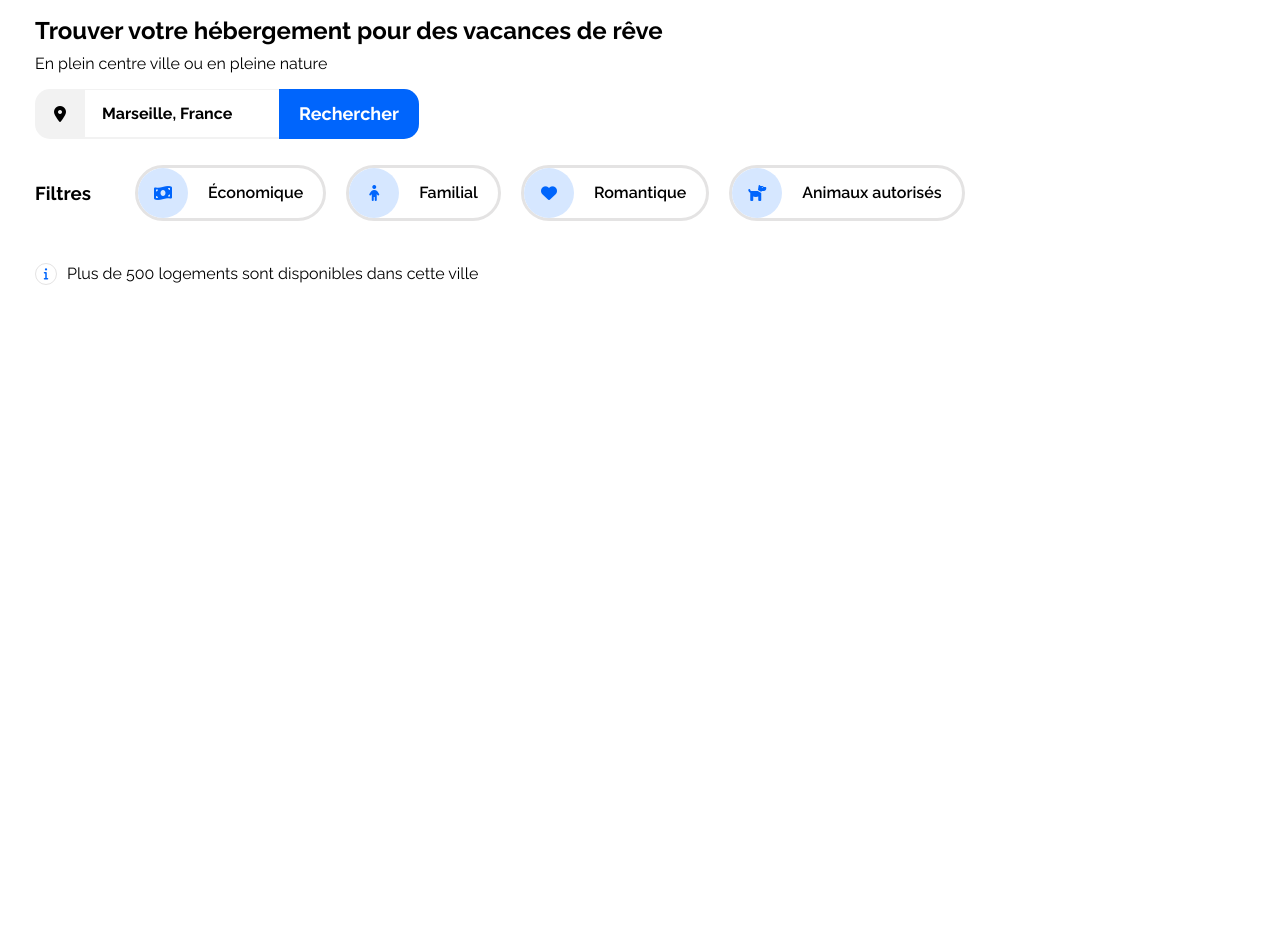
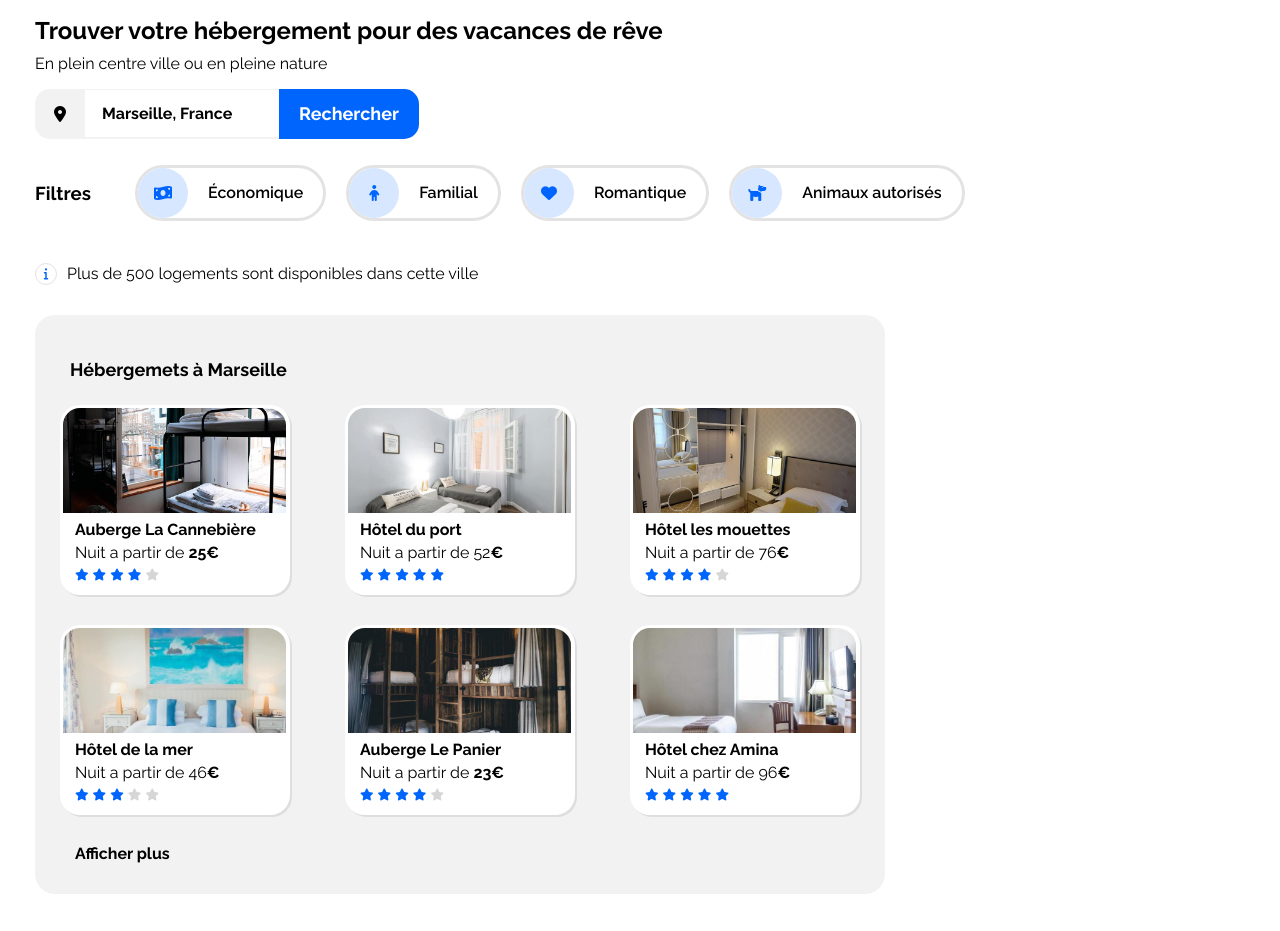
Before and after one commit to Chris99Dev/P2_Booki_CF, a plain HTML site: page index.html in a window 1280 px wide. Shown: the part 103-1034 px from the top of the page. Before the commit the page ends 800 px from the top, so only its background shows below. Drawn offline with Linux system fonts and the light colour scheme.

Commit message:
Block Hebergement
Ending position for Hebergement block
Filling up the card for each Hotel
p, img and ratings

```diff
--- a/CSS/style.css
+++ b/CSS/style.css
@@ -48,7 +48,7 @@ html, body {
     padding: 35px 15px 0 15px;
 }
 
-.nav-link a:hover, a:focus {
+.nav-link a:hover, .nav-link a:focus {
     border-top: solid 4px #0065FC;
     color: #0065FC;
 }
@@ -156,10 +156,13 @@ html, body {
     text-align: center;
     border: 3px solid #e4e3e3;
     border-radius: 50px;
+    width: auto;
  }
 
  .filtre-btn:hover {
     background-color: #d6e7ff;
+    border: 3px solid #d6e7ff;
+    cursor: pointer;
  }
 
  .filtre-btn i {
@@ -204,43 +207,103 @@ html, body {
 
 /* hebergement */
 #principal {
-    margin: 0 35px 0 35px;
+    margin: 30px 35px 0 35px;
     display: flex;
     flex-direction: row;
-    justify-content: space-between;
 }
 
 #hebergements {
     border-radius: 20px;
     background-color: #f2f2f2;
-    width: 65%;
+    width: 850px;
 }
-/*
+
+#hebergements h2 {
+    font-weight: bold;
+    font-size: 18px;
+    padding: 30px 35px 10px 35px;
+}
+
 .heberg-list {
     display: flex;
     flex-direction: row;
     justify-items: center;
-    background-color: blue;
-    width: 60%;
-    height: 500px;
     flex-wrap: wrap;
-    align-content: space-around;
+    align-items: center;
     justify-content: space-evenly;
-    align-items: center;
-    position: relative;
-} */
+    width: 100%;
+    height: auto;
+    gap: 30px;
+}
 
-/* .heberg-marseille {
-    background-color: brown;
-    width: 280px;
-    height: 200px;
-} */
+.card-marseille {
+    background-color: #fff;
+    border-radius: 20px;
+    width: 230px;
+    height: 190px;
+    box-shadow: rgba(0, 0, 0, 0.082) 2px 2px;
+    transition: all 0.3s ease;
+}
 
-#populaires {
+.card-marseille:hover {
+    background-color: #f2f2f2;
+}
+
+.card-marseille img {
+    overflow: auto;
+    width: 97%;
+    height: 55%;
+    object-fit: cover;
+    padding-left: 3px;
+    padding-top: 3px;
+    border-radius: 20px 20px 0 0;
+}
+
+.card-pres {
+    width: 100%;
+    height: 100%;
+}
+
+.card-pres h4 {
+    margin: 4px 0 2px 15px;
+}
+
+.card-pres p {
+    margin: 4px 0 2px 15px;
+}
+
+.card-pres span {
+    font-weight: bold;
+}
+
+.rating {
+    width: 100%;
+    margin: 4px 0 2px 15px;
+}
+
+.rateup {
+    color: #0065FC;
+}
+
+.ratedown {
+    color: #d6d6d6;
+}
+
+.more {
+    margin: 30px 0 30px 40px;
+}
+
+.more a{
+    text-decoration: none;
+    color: #000;
+    font-weight: bold;
+}
+
+/* #populaires {
     background-color: #f2f2f2;
     border-radius: 20px;
     width: 30%;
-}
+} */
 
 /*
 
--- a/index.html
+++ b/index.html
@@ -69,44 +69,108 @@
                 <span>Plus de 500 logements sont disponibles dans cette ville</span>
             </div>
         </div>
-        <!--
+
         <section id="principal">
             <div id="hebergements">
-                <h2>Hébergemets a Marseille</h2>
+                <h2>Hébergemets à Marseille</h2>
                 <div class="heberg-list">
-                    <div class="heberg-marseille">
-                        <div class="heberg-pres">
-
+                    <div class="card-marseille">
+                        <img src="./assets/hebergements/4_small/marcus-loke-WQJvWU_HZFo-unsplash.jpg"
+                            alt="Photo Auberge La Cannebière">
+                        <div class="card-pres">
+                            <h4>Auberge La Cannebière</h4>
+                            <p>Nuit a partir de <span>25€</span></p>
+                            <div class="rating">
+                                <i class="fas fa-star fa-xs rateup"></i>
+                                <i class="fas fa-star fa-xs rateup"></i>
+                                <i class="fas fa-star fa-xs rateup"></i>
+                                <i class="fas fa-star fa-xs rateup"></i>
+                                <i class="fas fa-star fa-xs ratedown"></i>
+                            </div>
                         </div>
                     </div>
-                    <div class="heberg-marseille">
-                        <div class="heberg-pres">
-
+                    <div class="card-marseille">
+                        <img src="./assets/hebergements/4_small/fred-kleber-gTbaxaVLvsg-unsplash.jpg"
+                            alt="Photo Hôtel du port">
+                        <div class="card-pres">
+                            <h4>Hôtel du port</h4>
+                            <p>Nuit a partir de 52<span>€</span></p>
+                            <div class="rating">
+                                <i class="fas fa-star fa-xs rateup"></i>
+                                <i class="fas fa-star fa-xs rateup"></i>
+                                <i class="fas fa-star fa-xs rateup"></i>
+                                <i class="fas fa-star fa-xs rateup"></i>
+                                <i class="fas fa-star fa-xs rateup"></i>
+                            </div>
                         </div>
                     </div>
-                    <div class="heberg-marseille">
-                        <div class="heberg-pres">
-
+                    <div class="card-marseille">
+                        <img src="./assets/hebergements/4_small/reisetopia-B8WIgxA_PFU-unsplash.jpg"
+                            alt="Photo Hôtel les mouettes">
+                        <div class="card-pres">
+                            <h4>Hôtel les mouettes</h4>
+                            <p>Nuit a partir de 76<span>€</span></p>
+                            <div class="rating">
+                                <i class="fas fa-star fa-xs rateup"></i>
+                                <i class="fas fa-star fa-xs rateup"></i>
+                                <i class="fas fa-star fa-xs rateup"></i>
+                                <i class="fas fa-star fa-xs rateup"></i>
+                                <i class="fas fa-star fa-xs ratedown"></i>
+                            </div>
                         </div>
                     </div>
-                    <div class="heberg-marseille">
-                        <div class="heberg-pres">
-
+                    <div class="card-marseille">
+                        <img src="./assets/hebergements/4_small/annie-spratt-Eg1qcIitAuA-unsplash.jpg"
+                            alt="Photo Hôtel de la mer">
+                        <div class="card-pres">
+                            <h4>Hôtel de la mer</h4>
+                            <p>Nuit a partir de 46<span>€</span></p>
+                            <div class="rating">
+                                <i class="fas fa-star fa-xs rateup"></i>
+                                <i class="fas fa-star fa-xs rateup"></i>
+                                <i class="fas fa-star fa-xs rateup"></i>
+                                <i class="fas fa-star fa-xs ratedown"></i>
+                                <i class="fas fa-star fa-xs ratedown"></i>
+                            </div>
                         </div>
                     </div>
-                    <div class="heberg-marseille">
-                        <div class="heberg-pres">
-
+                    <div class="card-marseille">
+                        <img src="./assets/hebergements/4_small/nicate-lee-kT-ZyaiwBe0-unsplash.jpg"
+                            alt="Photo Auberge Le Panier">
+                        <div class="card-pres">
+                            <h4>Auberge Le Panier</h4>
+                            <p>Nuit a partir de <span>23€</span></p>
+                            <div class="rating">
+                                <i class="fas fa-star fa-xs rateup"></i>
+                                <i class="fas fa-star fa-xs rateup"></i>
+                                <i class="fas fa-star fa-xs rateup"></i>
+                                <i class="fas fa-star fa-xs rateup"></i>
+                                <i class="fas fa-star fa-xs ratedown"></i>
+                            </div>
                         </div>
                     </div>
-                    <div class="heberg-marseille">
-                        <div class="heberg-pres">
-
+                    <div class="card-marseille">
+                        <img src="./assets/hebergements/4_small/febrian-zakaria-M6S1WvfW68A-unsplash.jpg"
+                            alt="Photo Hôtel chez Amina">
+                        <div class="card-pres">
+                            <h4>Hôtel chez Amina</h4>
+                            <p>Nuit a partir de 96<span>€</span></p>
+                            <div class="rating">
+                                <i class="fas fa-star fa-xs rateup"></i>
+                                <i class="fas fa-star fa-xs rateup"></i>
+                                <i class="fas fa-star fa-xs rateup"></i>
+                                <i class="fas fa-star fa-xs rateup"></i>
+                                <i class="fas fa-star fa-xs rateup"></i>
+                            </div>
                         </div>
                     </div>
                 </div>
+                <div class="more">
+                    <a href="#">Afficher plus</a>
+                </div>
+
             </div>
-
+            <!--
             <div id="populaires">
                 <h2>Les plus populaires</h2>
                 <div class="pop-list">
@@ -116,8 +180,8 @@
                         </div>
                     </div>
                 </div>
-            </div>
-        </section> -->
+            </div> -->
+        </section>
 
     </main>
 
```
